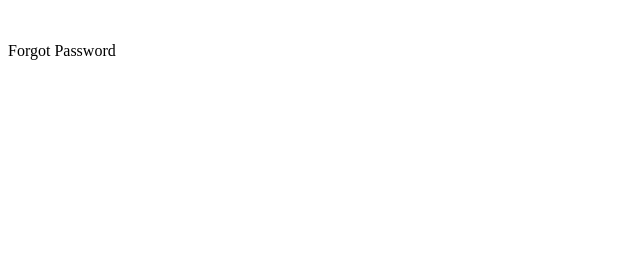
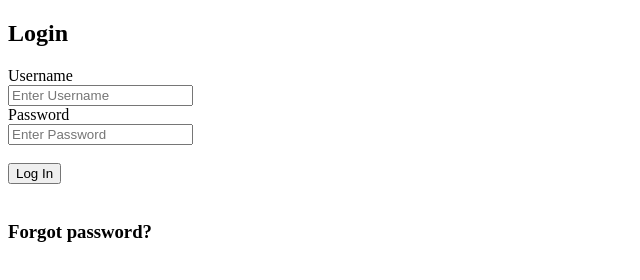
Before and after one commit to avi17ak/project-alpha, a website: page client/pages/index.html in a window 1280 px wide. Shown: the whole page, without its empty margins (0-640 px from the left). Drawn offline with Linux system fonts and the light colour scheme.

Commit message:
Started index page

```diff
--- a/client/pages/index.html
+++ b/client/pages/index.html
@@ -12,11 +12,18 @@
     </nav>
     <main>
         <section class="login">
-
-
+            <h1>Login</h1>
+            <form action="" class="login_form">
+            <label for="loginUsername">Username</label><br>
+            <input type="text" id="loginUsername" name="username" placeholder="Enter Username"><br>
+            <label for="loginPassword">Password</label><br>
+            <input type="text" id="loginPassword" name="password" placeholder="Enter Password"><br><br>
+            <button type="submit">Log In</button>
+            </form>
+            <br>
+            <h3>Forgot password?</h3>
         </section>
         <br>
-        <p>Forgot Password</p>
 
     </main>
 
```
